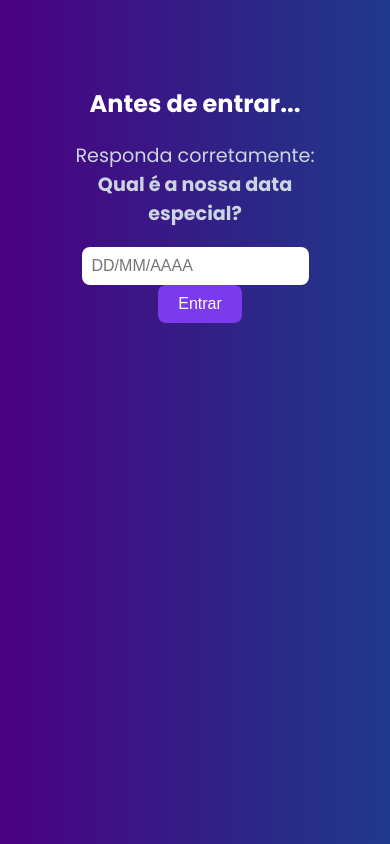
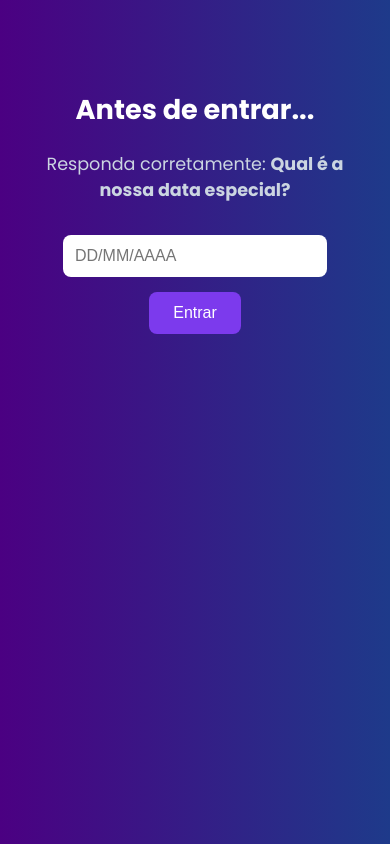
Before and after one commit to RamonLVieira/surpresa, a plain HTML site: page index.html in a window 390 px wide. Drawn offline with Linux system fonts and the light colour scheme.

Commit message:
Update index.html

```diff
--- a/index.html
+++ b/index.html
@@ -2,50 +2,91 @@
 <html lang="pt-BR">
 <head>
     <meta charset="UTF-8">
-    <title>te amo, mozi</title>
+    <title>Mozi</title>
     <link rel="stylesheet" href="style.css">
     <link href="https://fonts.googleapis.com/css2?family=Poppins:wght@400;700&family=Orbitron:wght@700&display=swap" rel="stylesheet">
+
     <style>
-        #conteudo-principal, #tela-boas-vindas {
+        #conteudo-principal,
+        #tela-boas-vindas {
             display: none;
         }
 
-        #tela-senha, #tela-boas-vindas {
+        #tela-senha,
+        #tela-boas-vindas {
             text-align: center;
-            padding: 50px;
+            padding: 50px 20px;
             color: white;
         }
 
+        #tela-senha h2,
+        #tela-boas-vindas h2 {
+            font-size: 2rem;
+            margin-bottom: 20px;
+        }
+
+        #tela-senha p,
+        #tela-boas-vindas p {
+            font-size: 1.25rem;
+        }
+
         input {
-            padding: 10px;
+            padding: 12px;
             border-radius: 8px;
             border: none;
-            font-size: 1rem;
+            font-size: 1.1rem;
+            width: 240px;
+            max-width: 90%;
+            margin-top: 15px;
         }
 
         button {
-            padding: 10px 20px;
+            padding: 12px 24px;
             border-radius: 8px;
             border: none;
             background-color: #7c3aed;
             color: white;
-            font-size: 1rem;
-            margin-left: 10px;
+            font-size: 1.1rem;
+            margin-top: 15px;
             cursor: pointer;
         }
 
         .erro {
             color: #f87171;
             margin-top: 10px;
+            font-size: 1rem;
         }
 
         .fade-in {
-            animation: fadeIn 2.0s ease forwards;
+            animation: fadeIn 1.2s ease forwards;
         }
 
         @keyframes fadeIn {
-            from { opacity: 0; transform: translateY(20px); }
-            to { opacity: 1; transform: translateY(0); }
+            from {
+                opacity: 0;
+                transform: translateY(20px);
+            }
+            to {
+                opacity: 1;
+                transform: translateY(0);
+            }
+        }
+
+        @media screen and (max-width: 600px) {
+            #tela-senha h2,
+            #tela-boas-vindas h2 {
+                font-size: 1.7rem;
+            }
+
+            #tela-senha p,
+            #tela-boas-vindas p {
+                font-size: 1.1rem;
+            }
+
+            input,
+            button {
+                font-size: 1rem;
+            }
         }
     </style>
 </head>
@@ -55,14 +96,15 @@
         <h2>Antes de entrar...</h2>
         <p>Responda corretamente: <strong>Qual é a nossa data especial?</strong></p>
         <input type="text" id="resposta" placeholder="DD/MM/AAAA">
+        <br>
         <button onclick="verificarResposta()">Entrar</button>
         <div id="mensagem-erro" class="erro"></div>
     </div>
 
     <!-- TELA DE BOAS-VINDAS -->
     <div id="tela-boas-vindas">
-        <h2 class="fade-in">Bem-vinda, mozi! 💜</h2>
-        <p class="fade-in" style="animation-delay: 5.0s;">Saiba que a cada segundo eu te amo mais...</p>
+        <h2 class="fade-in">Bem-vindo, mozi! 💜</h2>
+        <p class="fade-in" style="animation-delay: 0.5s;">Prepare-se para lembrar momentos incríveis com a gente...</p>
     </div>
 
     <!-- CONTEÚDO PRINCIPAL -->
@@ -90,6 +132,7 @@
         </div>
     </div>
 
+    <!-- SCRIPTS -->
     <script src="script.js"></script>
     <script>
         function verificarResposta() {
@@ -100,7 +143,7 @@
                 document.getElementById('tela-senha').style.display = 'none';
                 document.getElementById('tela-boas-vindas').style.display = 'block';
 
-                // Após 2.5 segundos, mostrar o conteúdo principal com fade-in
+                // Aguarda 5 segundos, depois mostra o conteúdo principal com animação
                 setTimeout(() => {
                     document.getElementById('tela-boas-vindas').style.display = 'none';
                     const conteudo = document.getElementById('conteudo-principal');
```
